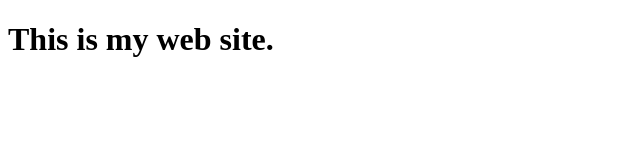
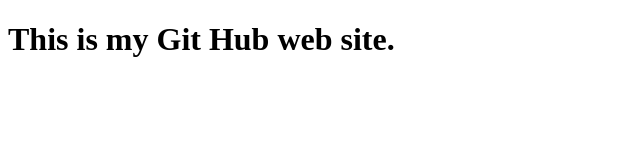
Before and after one commit to sandeshtripathi/sandeshtripathi.github.io, a plain HTML site: page index.html in a window 1280 px wide. Shown: the whole page, without its empty margins (0-640 px from the left). Drawn offline with Linux system fonts and the light colour scheme.

Commit message:
Added Web Name

```diff
--- a/index.html
+++ b/index.html
@@ -6,6 +6,6 @@
 		</title>
 	</head>
 	<body>
-	<h1>This is my web site.</h1>
+	<h1>This is my Git Hub  web site.</h1>
 	</body>
 </html>
```
